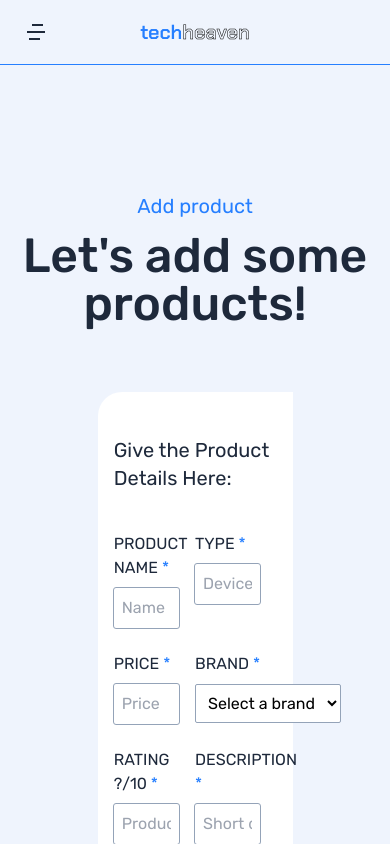
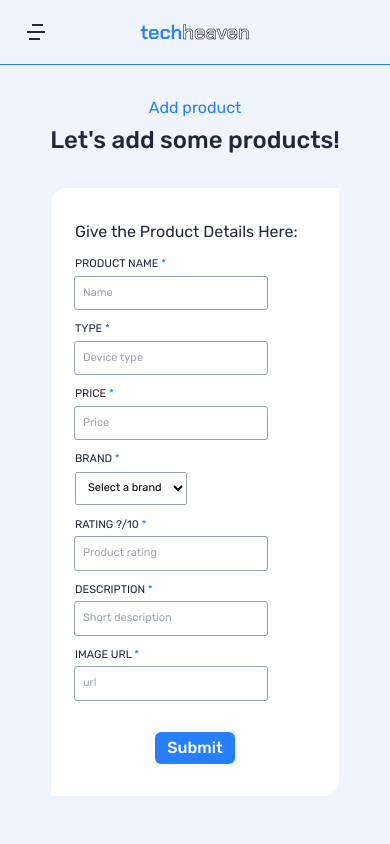
Before and after one commit to redwanrahat22/techheaven, a React (Vite) app: page /addproduct in a window 390 px wide. Shown: the top 844 px of the page. Built offline with nearby package versions, Linux system fonts and the light colour scheme; no server answers; sample sign-in values are in the browser's storage; what ldrs would draw is missing.

Commit message:
Edited nav and made add product responsive

```diff
--- a/src/components/Footer.jsx
+++ b/src/components/Footer.jsx
@@ -12,7 +12,7 @@ const Footer = () => {
 
     return (
         <div className="" >
-            <hr className={`border-dotted ${screenmode ? 'border-dmgreen' : 'border-lmblue'}`} />
+            <hr className={`md:border-dotted ${screenmode ? 'border-dmgreen' : 'border-lmblue'}`} />
 
             <div className={`w-10/12 ml-6 lg:ml-64 md:ml-32 mt-12 md:pt-10 lg:pt-20  grid grid-cols-2 md:grid-cols-4 `}>
 
--- a/src/components/Private Routes/AddProduct.jsx
+++ b/src/components/Private Routes/AddProduct.jsx
@@ -72,40 +72,40 @@ const AddProduct = () => {
     }
 
     return (
-        <div className="h-screen mt-16 font-menu">
+        <div className="h-auto md:mt-16 -mt-8 font-menu">
 
             <div>
-                <div className="text-center mb-16">
-                    <h2 className={`${screenmode ? ' text-dmgreen' : 'text-lmblue'} text-xl mb-3`}>Add product</h2>
-                <h1 className="text-5xl font-menu font-medium">Let's add some products!</h1>
+                <div className="text-center mb-8 md:mb-16">
+                    <h2 className={`${screenmode ? ' text-dmgreen' : 'text-lmblue'}  md:text-xl md:mb-3 mb-1`}>Add product</h2>
+                <h1 className="md:text-5xl text-2xl font-menu font-medium">Let's add some products!</h1>
                 </div>
 
-                <div className={`w-1/2 m-auto ${screenmode ? "bg-[#192022]" : 'bg-white'} rounded-tl-3xl rounded-br-3xl`}>
+                <div className={`md:w-1/2 w-72 m-auto ${screenmode ? "bg-[#192022]" : 'bg-white'} mb-20 md:pb-0 md:rounded-tl-3xl rounded-tl-2xl rounded-br-2xl md:rounded-br-3xl`}>
 
-                    <div className="w-10/12 m-auto pt-3">
-                    <h1 className="text-xl pt-8 pb-4">Give the Product Details Here:</h1>
+                    <div className="w-10/12 m-auto md:pt-3">
+                    <h1 className="md:text-xl pt-8 md:pb-4">Give the Product Details Here:</h1>
                     <form action="" className="text-center" onSubmit={handleDB} >
 
-                    <div className={`grid grid-cols-2 text-left`}>
+                    <div className={`grid md:grid-cols-2 text-left`}>
 
-                    <div className="space-y-2 mt-6">
-                    <label htmlFor="" className="block uppercase ">Product Name <span className={`${screenmode ? 'text-dmgreen' : 'text-lmblue'}`}>*</span></label>
-                    <input required name="name" placeholder='Name' type="text" className={`bg-white outline font-menu rounded-sm outline-1 py-2 px-2 w-4/5 ${screenmode? 'focus:outline-dmgreen text-black' : 'focus:outline-lmblue outline-slate-400'}` } />
+                    <div className=" md:space-y-2 space-y-1 mt-3 md:mt-6">
+                    <label htmlFor="" className="block text-[11px] md:text-[16px]  uppercase ">Product Name <span className={`${screenmode ? 'text-dmgreen' : 'text-lmblue'}`}>*</span></label>
+                    <input required name="name" placeholder='Name' type="text" className={`bg-white md:text-[15px] text-[11px] outline font-menu rounded-sm outline-1 py-2 px-2 w-4/5 ${screenmode? 'focus:outline-dmgreen text-black' : 'focus:outline-lmblue outline-slate-400'}` } />
                     </div>
-                    <div className="space-y-2 mt-6">
-                    <label htmlFor="" className="block uppercase ">Type <span className={`${screenmode ? 'text-dmgreen' : 'text-lmblue'}`}>*</span></label>
-                    <input required name="type" placeholder='Device type' type="text" className={`bg-white outline font-menu rounded-sm outline-1 py-2 px-2 w-4/5 ${screenmode? 'focus:outline-dmgreen text-black' : 'focus:outline-lmblue outline-slate-400'}` } />
+                    <div className=" md:space-y-2 space-y-1 mt-3 md:mt-6">
+                    <label htmlFor="" className="block text-[11px] md:text-[16px]  uppercase ">Type <span className={`${screenmode ? 'text-dmgreen' : 'text-lmblue'}`}>*</span></label>
+                    <input required name="type" placeholder='Device type' type="text" className={`bg-white md:text-[15px] text-[11px] outline font-menu rounded-sm outline-1 py-2 px-2 w-4/5 ${screenmode? 'focus:outline-dmgreen text-black' : 'focus:outline-lmblue outline-slate-400'}` } />
                     </div>
-                    <div className="space-y-2 mt-6">
-                    <label htmlFor="" className="block uppercase ">Price <span className={`${screenmode ? 'text-dmgreen' : 'text-lmblue'}`}>*</span></label>
-                    <input required name="price" placeholder='Price' type="text" pattern="[0-9]*[.,]?[0-9]*" style={nowebkit} className={`bg-white outline font-menu rounded-sm outline-1 py-2 px-2 w-4/5 ${screenmode? 'focus:outline-dmgreen text-black' : 'focus:outline-lmblue outline-slate-400'}` } />
+                    <div className=" md:space-y-2 space-y-1 mt-3 md:mt-6">
+                    <label htmlFor="" className="block text-[11px] md:text-[16px]  uppercase ">Price <span className={`${screenmode ? 'text-dmgreen' : 'text-lmblue'}`}>*</span></label>
+                    <input required name="price" placeholder='Price' type="text" pattern="[0-9]*[.,]?[0-9]*" style={nowebkit} className={`bg-white md:text-[15px] text-[11px] outline font-menu rounded-sm outline-1 py-2 px-2 w-4/5 ${screenmode? 'focus:outline-dmgreen text-black' : 'focus:outline-lmblue outline-slate-400'}` } />
                     </div>
 
-                    <div className="space-y-2 mt-6">
-                    <label htmlFor="" className="block uppercase ">Brand <span className={`${screenmode ? 'text-dmgreen' : 'text-lmblue'}`}>*</span></label>
+                    <div className=" md:space-y-2 space-y-1 mt-3 md:mt-6">
+                    <label htmlFor="" className="block text-[11px] md:text-[16px]  uppercase ">Brand <span className={`${screenmode ? 'text-dmgreen' : 'text-lmblue'}`}>*</span></label>
                     <div className="relative">
 
-                   <select required name="brand" className={`${screenmode? 'focus:border-dmgreen' : 'focus:border-lmblue border-slate-400 ' } bg-white text-black py-2 px-2 border rounded-sm  `}value={selectedBrand} onChange={handleBrandChange} id="">
+                   <select required name="brand" className={`${screenmode? 'focus:border-dmgreen' : 'focus:border-lmblue border-slate-400 ' } bg-white text-black py-2 px-2 border rounded-sm md:text-[15px] text-[11px] `}value={selectedBrand} onChange={handleBrandChange} id="">
                     <option value="" disabled>Select a brand</option>
                     <option className="" value="Apple" >Apple</option>
                     <option className="" value="Samsung" >Samsung</option>
@@ -118,22 +118,22 @@ const AddProduct = () => {
                     </div>
                     </div>
 
-                    <div className="space-y-2 mt-6">
-                    <label htmlFor="" className="block uppercase " >Rating ?/10 <span className={`${screenmode ? 'text-dmgreen' : 'text-lmblue'}`}>*</span></label>
-                    <input required name="rating" placeholder='Product rating' type="text" max='10' min='0' pattern="[0-9]*[.,]?[0-9]*"  className={`bg-white outline font-menu rounded-sm outline-1 py-2 px-2 w-4/5 ${screenmode? 'focus:outline-dmgreen text-black' : 'focus:outline-lmblue outline-slate-400'}` } />
+                    <div className=" md:space-y-2 space-y-1 mt-3 md:mt-6">
+                    <label htmlFor="" className="block text-[11px] md:text-[16px]  uppercase " >Rating ?/10 <span className={`${screenmode ? 'text-dmgreen' : 'text-lmblue'}`}>*</span></label>
+                    <input required name="rating" placeholder='Product rating' type="text" max='10' min='0' pattern="[0-9]*[.,]?[0-9]*"  className={`bg-white md:text-[15px] text-[11px] outline font-menu rounded-sm outline-1 py-2 px-2 w-4/5 ${screenmode? 'focus:outline-dmgreen text-black' : 'focus:outline-lmblue outline-slate-400'}` } />
                     </div>
-                    <div className="space-y-2 mt-6">
-                    <label htmlFor="" className="block uppercase ">Description <span className={`${screenmode ? 'text-dmgreen' : 'text-lmblue'}`}>*</span></label>
-                    <input required name="description" placeholder='Short description' type="text" className={`bg-white outline font-menu rounded-sm outline-1 py-2 px-2 w-4/5 ${screenmode? 'focus:outline-dmgreen text-black' : 'focus:outline-lmblue outline-slate-400'}` } />
+                    <div className=" md:space-y-2 space-y-1 mt-3 md:mt-6">
+                    <label htmlFor="" className="block text-[11px] md:text-[16px]  uppercase ">Description <span className={`${screenmode ? 'text-dmgreen' : 'text-lmblue'}`}>*</span></label>
+                    <input required name="description" placeholder='Short description' type="text" className={`bg-white md:text-[15px] text-[11px] outline font-menu rounded-sm outline-1 py-2 px-2 w-4/5 ${screenmode? 'focus:outline-dmgreen text-black' : 'focus:outline-lmblue outline-slate-400'}` } />
                     </div>
-                    <div className="space-y-2 mt-6">
-                    <label htmlFor="" className="block uppercase ">Image url <span className={`${screenmode ? 'text-dmgreen' : 'text-lmblue'}`}>*</span></label>
-                    <input required name="url" placeholder='url' type="text" className={`bg-white outline font-menu rounded-sm outline-1 py-2 px-2 w-4/5 ${screenmode? 'focus:outline-dmgreen text-black' : 'focus:outline-lmblue outline-slate-400'}` } />
+                    <div className=" md:space-y-2 space-y-1 mt-3 md:mt-6">
+                    <label htmlFor="" className="block text-[11px] md:text-[16px]  uppercase ">Image url <span className={`${screenmode ? 'text-dmgreen' : 'text-lmblue'}`}>*</span></label>
+                    <input required name="url" placeholder='url' type="text" className={`bg-white md:text-[15px] text-[11px] outline font-menu rounded-sm outline-1 py-2 px-2 w-4/5 ${screenmode? 'focus:outline-dmgreen text-black' : 'focus:outline-lmblue outline-slate-400'}` } />
                     </div>
 
                     </div>
 
-                    <button type="submit" className={`my-12 px-2 py-3 text-lg rounded-lg font-medium w-1/3  m-auto  ${screenmode ? 'bg-dmgreen text-black duration-200 hover:bg-emerald-400' : 'duration-200 bg-lmblue text-white hover:bg-blue-600'}`}>Submit</button>
+                    <button type="submit" className={`md:my-12 my-8 md:px-2 md:py-3 py-1 md:text-lg rounded-md md:rounded-lg font-medium w-1/3  m-auto  ${screenmode ? 'bg-dmgreen text-black duration-200 hover:bg-emerald-400' : 'duration-200 bg-lmblue text-white hover:bg-blue-600'}`}>Submit</button>
 
                     </form>
                     </div>
```
Also changed, not shown: src/components/Navbar/Navbar.jsx (+8 -8 lines).
